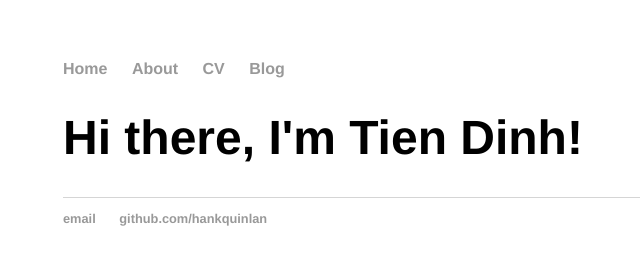
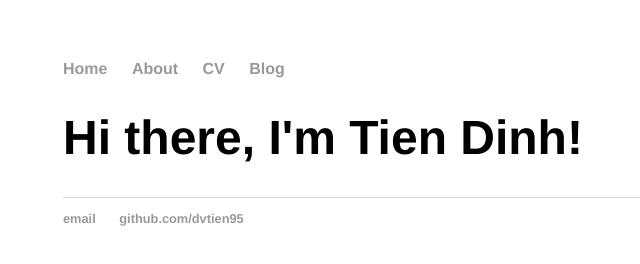
Before and after one commit to dvtien95/dvtien95.github.io, a plain HTML site: page index.html in a window 1280 px wide. Shown: the full height of the page, 129-769 px from the left. Drawn offline with Linux system fonts and the light colour scheme.

Commit message:
Update index.html

```diff
--- a/index.html
+++ b/index.html
@@ -23,7 +23,7 @@
 		<footer>
     		<ul>
         		<li><a href="mailto:dvtien95@gmail.com">email</a></li>
-        		<li><a href="https://github.com/dvtien95">github.com/hankquinlan</a></li>
+        		<li><a href="https://github.com/dvtien95">github.com/dvtien95</a></li>
 			</ul>
 		</footer>
 	</body>
```
